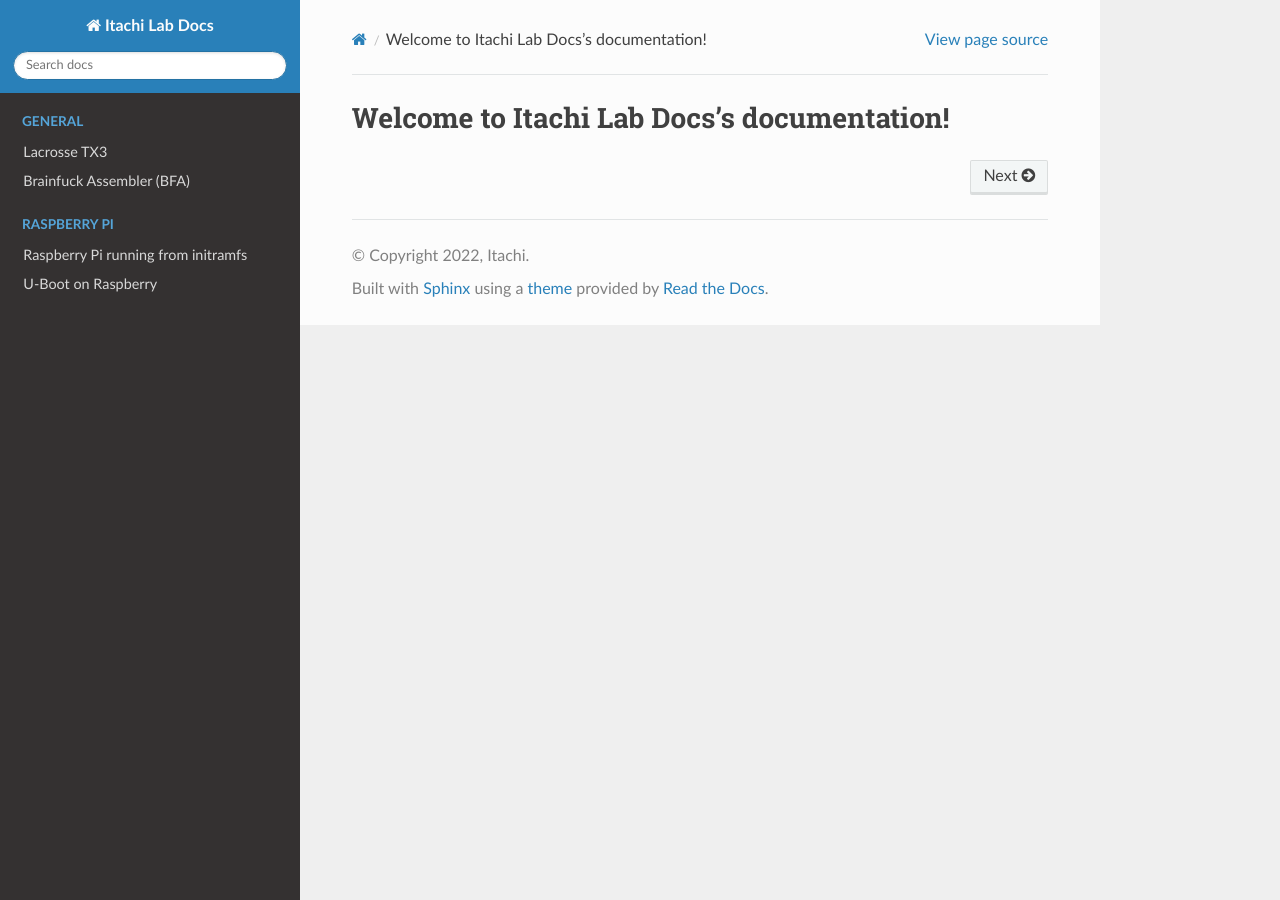
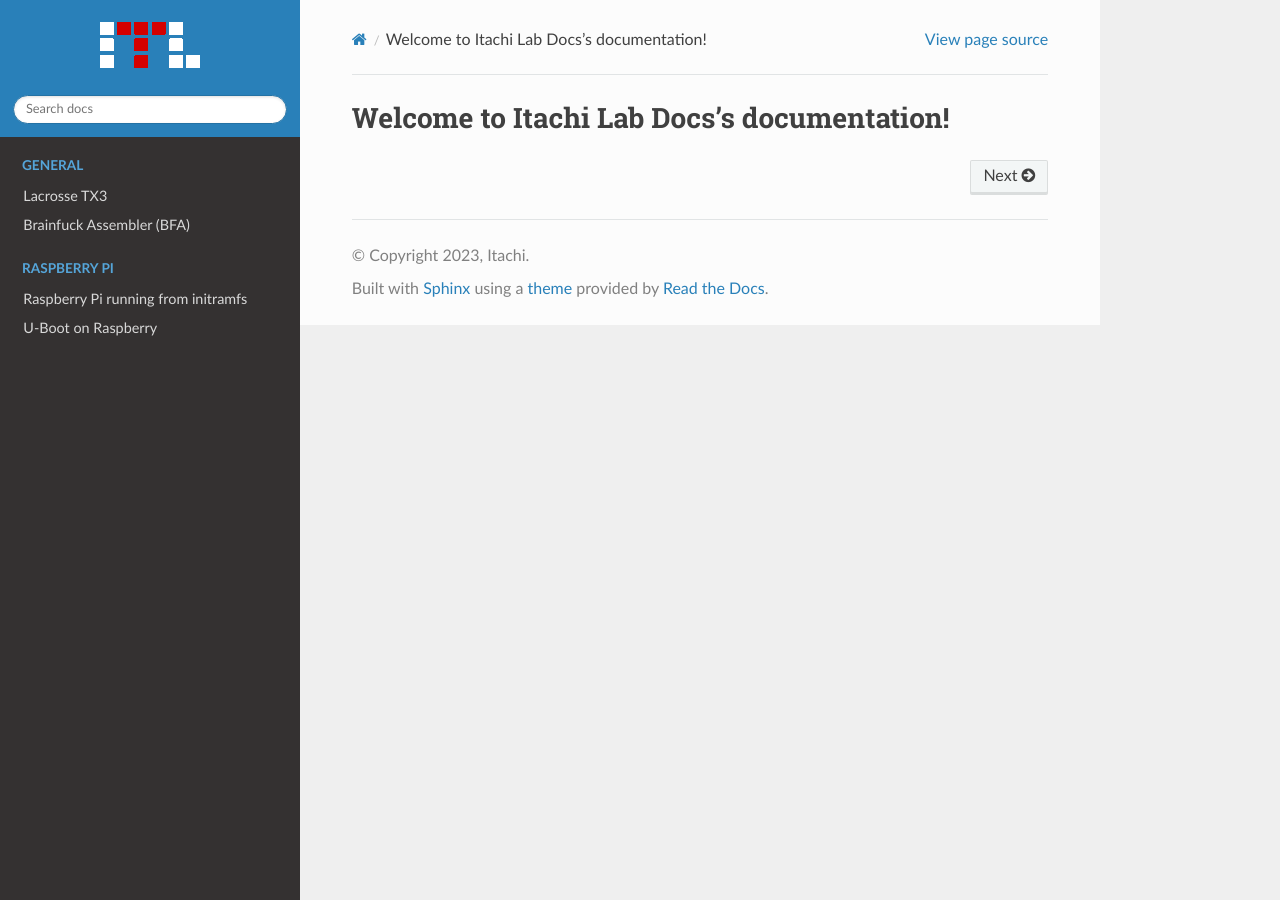
Before and after one commit to ITachiLab/itachi.pl, a Sphinx documentation site: the page built from sphinx/docs/index.rst, in a window 1280 px wide. Built offline with Sphinx 7.4.7 and the Read the Docs theme 2.0.0, drawn with Linux system fonts in a browser that asks for light colours.

Commit message:
Update copyright date and add logo.

```diff
--- a/sphinx/docs/conf.py
+++ b/sphinx/docs/conf.py
@@ -7,7 +7,7 @@
 # https://www.sphinx-doc.org/en/master/usage/configuration.html#project-information
 
 project = 'Itachi Lab Docs'
-copyright = '2022, Itachi'
+copyright = '2023, Itachi'
 author = 'Itachi'
 
 # -- General configuration ---------------------------------------------------
@@ -27,3 +27,7 @@ exclude_patterns = ['_build', 'Thumbs.db', '.DS_Store']
 
 html_theme = 'sphinx_rtd_theme'
 html_static_path = ['_static']
+html_theme_options = {
+    'logo_only': True,
+}
+html_logo = 'logo.png'
```
Also changed, not shown: sphinx/docs/logo.png (added).
